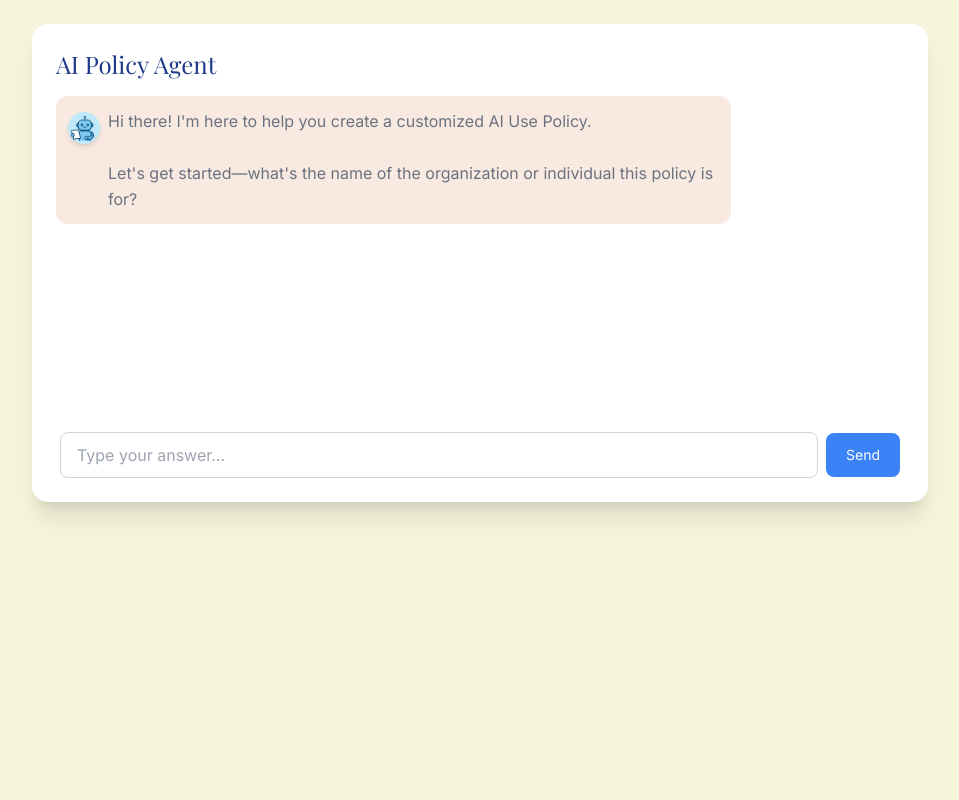
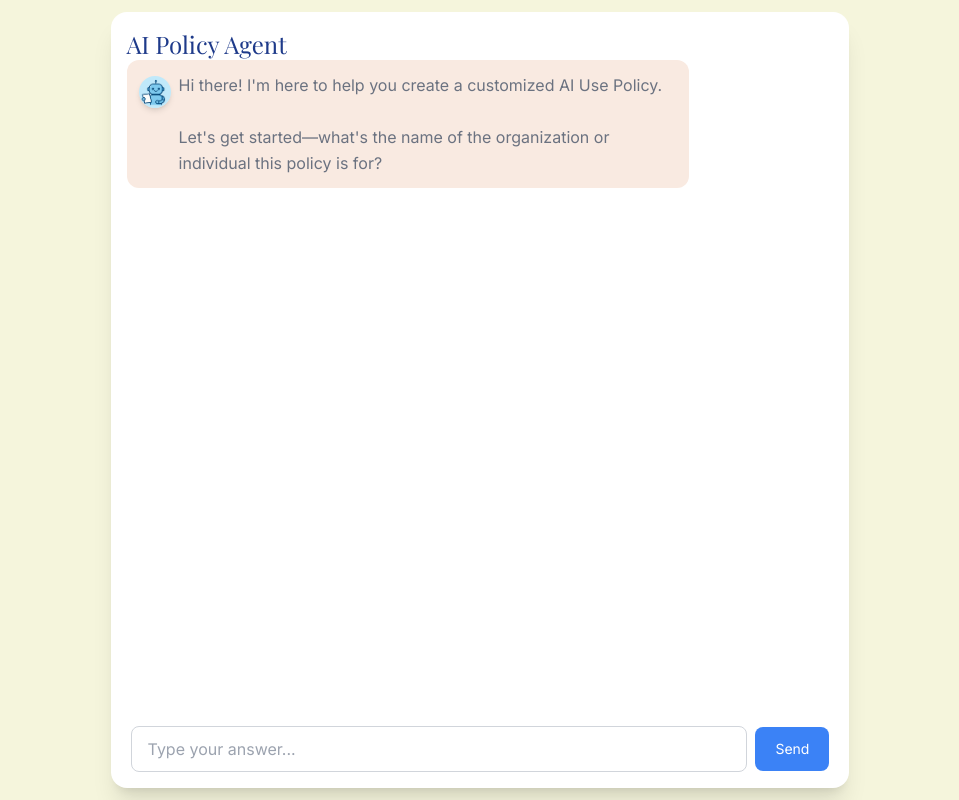
Before and after one commit to Jsfananan/ai-policy-agent-frontend, a React (Vite) app: page / in a window 1280 px wide. Shown: the whole page, without its empty margins (160-1119 px from the left). Built offline with nearby package versions, Linux system fonts and the light colour scheme.

Commit message:
Update App.jsx

```diff
--- a/src/App.jsx
+++ b/src/App.jsx
@@ -219,13 +219,12 @@ return (
   backgroundColor: colors.cardBackground,
   color: colors.olive,
   height: '100vh',
-  maxHeight: '100vh',
-  overflow: 'hidden'
-}} className="p-6 font-sans">
-      <div className="max-w-4xl mx-auto bg-white shadow-xl rounded-2xl p-6 space-y-4">
+  padding: '12px'
+}} className="font-sans flex flex-col">
+<div className="max-w-4xl mx-auto bg-white shadow-xl rounded-2xl p-4 flex flex-col h-full">
         <h1 className="text-2xl font-serif" style={{color: colors.navy}}>AI Policy Agent</h1>
 
-        <div className="flex flex-col space-y-3 overflow-auto max-h-[60vh] min-h-[40vh] pr-1">
+<div className="flex flex-col space-y-3 overflow-auto flex-1 pr-1 mb-4">
           {messages.map((msg, i) => (
             <div
               key={i}
```
